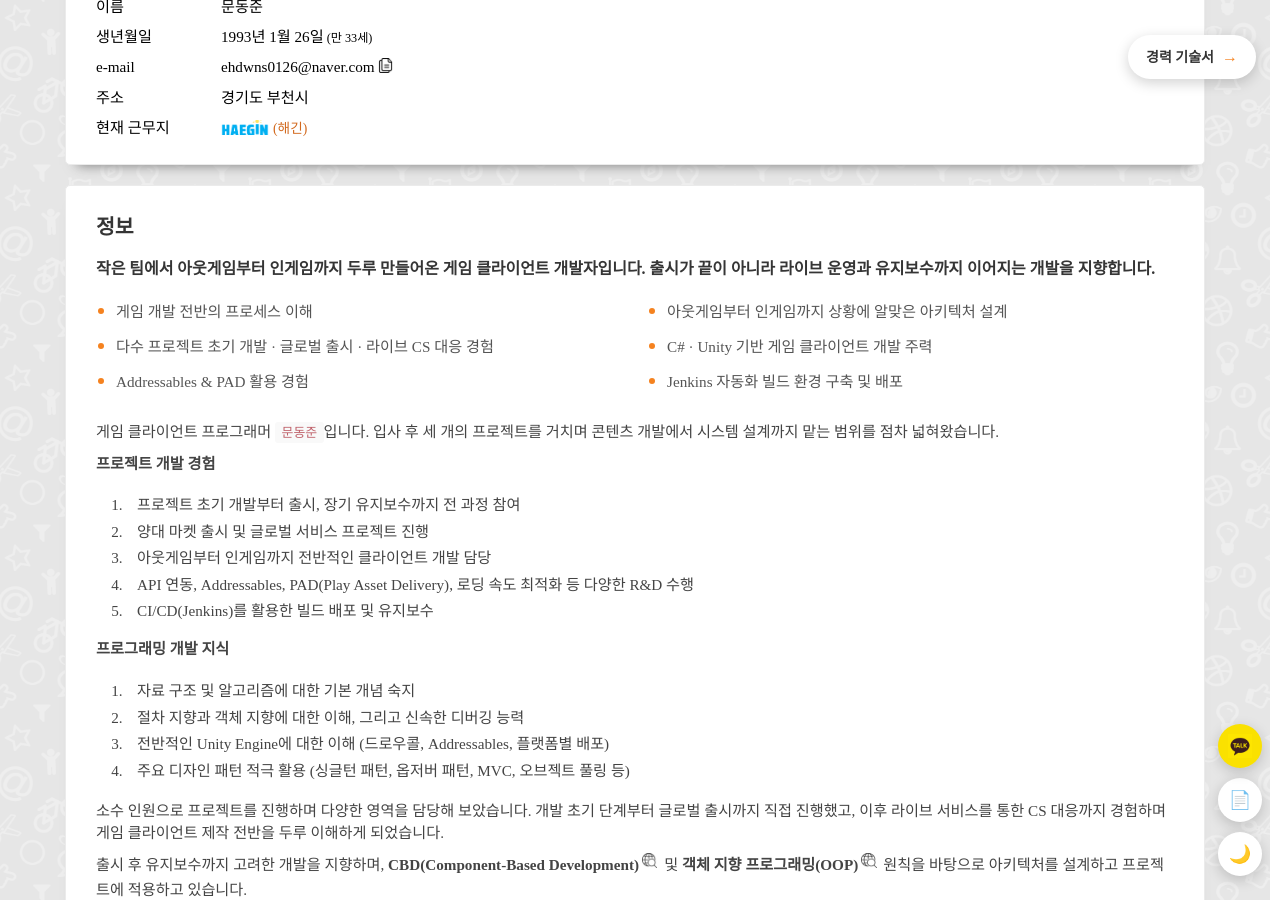
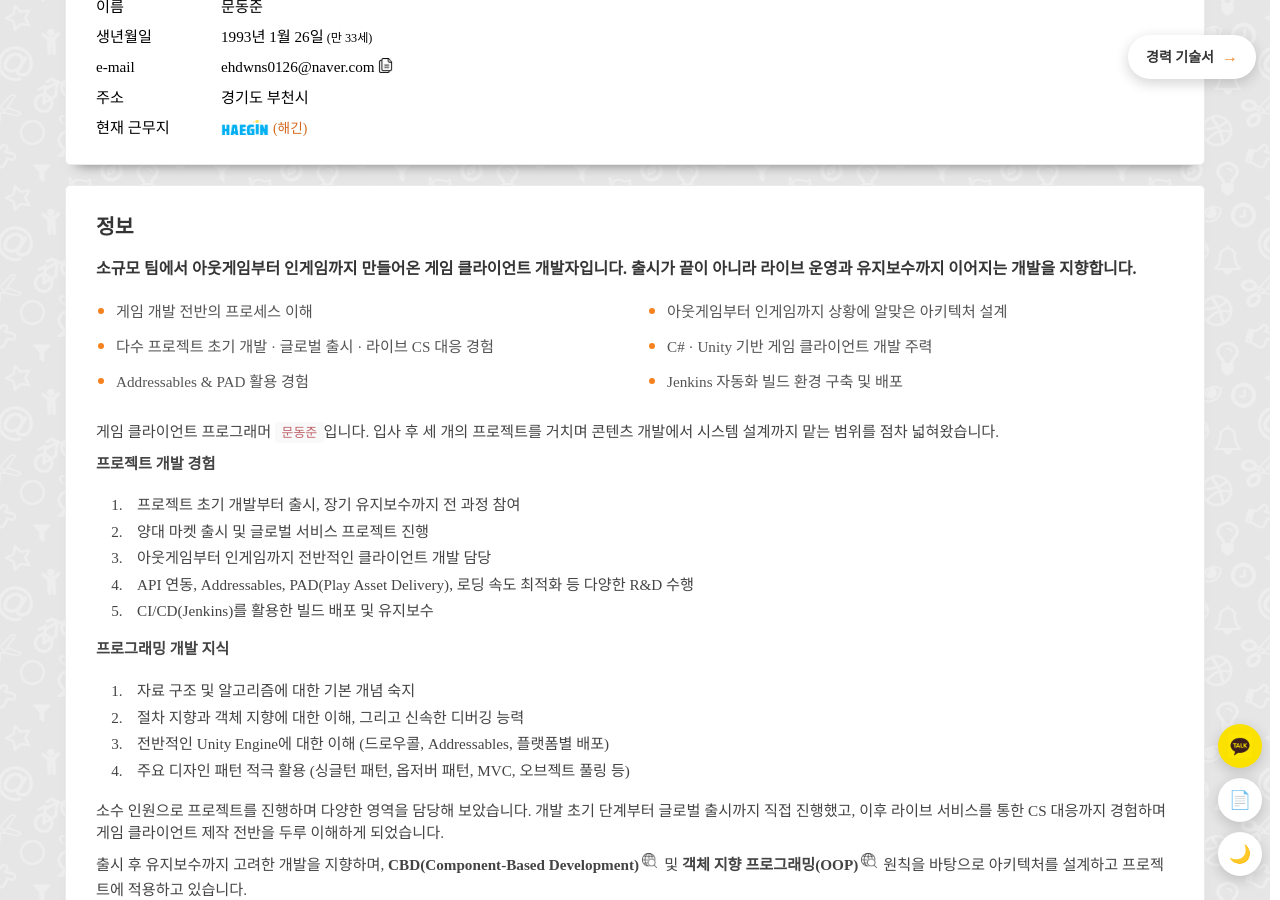
Before and after one commit to MDJ0126/Resume, a Jekyll site: the page built from index.html, in a window 1280 px wide and 900 px high, scrolled down 403 px. Built offline with Jekyll 4.4.1, drawn with Linux system fonts in a browser that asks for light colours; some web fonts are replaced.

Commit message:
내용 수정

```diff
--- a/_resume/about.html
+++ b/_resume/about.html
@@ -3,7 +3,7 @@
     <div class="about">
         <h2 class="section-title">정보</h2>
 
-        <p class="about-summary">작은 팀에서 아웃게임부터 인게임까지 두루 만들어온 게임 클라이언트 개발자입니다. 출시가 끝이 아니라 라이브 운영과 유지보수까지 이어지는 개발을 지향합니다.</p>
+        <p class="about-summary">소규모 팀에서 아웃게임부터 인게임까지 만들어온 게임 클라이언트 개발자입니다. 출시가 끝이 아니라 라이브 운영과 유지보수까지 이어지는 개발을 지향합니다.</p>
 
         <ul class="about-highlights">
             <li>게임 개발 전반의 프로세스 이해</li>
```
